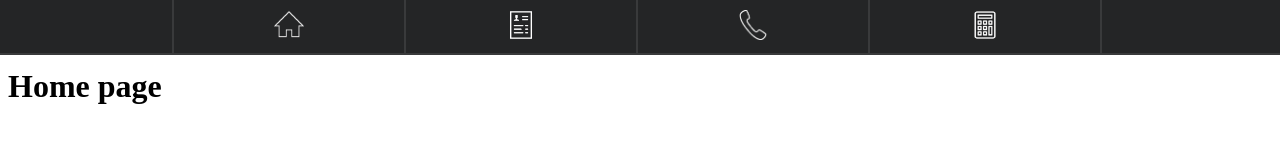
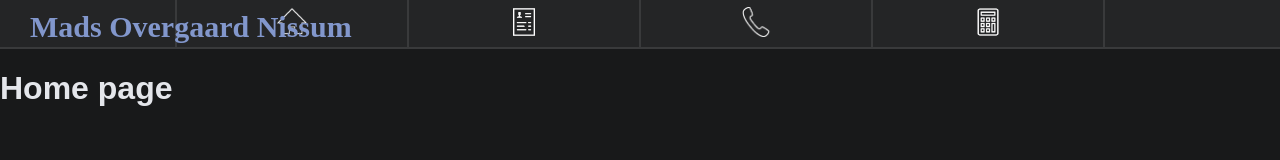
Before and after one commit to MadsNissum/MadsNissum.github.io, a plain HTML site: page index.html in a window 1280 px wide. Drawn offline with Linux system fonts and the light colour scheme.

Commit message:
Fixed menu bar problems

```diff
--- a/Lommeregner/cal_style.css
+++ b/Lommeregner/cal_style.css
@@ -1,11 +1,6 @@
-*, *::before, *::after {
-    box-sizing: border-box;
-    font-family:     -apple-system, BlinkMacSystemFont, 'Segoe UI', Roboto, Oxygen, Ubuntu, Cantarell, 'Open Sans', 'Helvetica Neue', sans-serif;
-    font-weight: normal;
-}
-
 body {
-    background: linear-gradient(to right, rgb(157, 0, 219), rgb(80, 15, 231));
+    background: linear-gradient(to right, rgb(0, 41, 75), rgb(31, 2, 100));
+    overflow: hidden;
 }
 
 .calculator-grid {
@@ -15,6 +10,7 @@ body {
     min-height: 100vh;
     grid-template-columns: repeat(4, 100px);
     grid-template-rows: minmax(120px, auto) repeat(5, 100px);
+    font-family: sans-serif;
 }
 
 
--- a/index.html
+++ b/index.html
@@ -7,9 +7,9 @@
     <title>Menu</title>
     <link rel="stylesheet" href="style.css">
 </head>
-<body>
+<body class="homepage">
     <div class="topnav">
-
+        <h1 class="name">Mads Overgaard Nissum</h1>
         <button onclick="window.location.href='index.html';"><img src="img/home_white.png" height="30" alt="Home button"></button>
         <button onclick="window.location.href='';"><img src="img/resume_white.png" height="30" alt="Resume button"></button>
         <button class="contact" onclick="window.location.href='';"><img src="img/contact_white.png" height="30" alt="Contact button"></button>
@@ -17,7 +17,6 @@
     </div>
     <div class="text">
         <h1>Home page</h1>
-
     </div>
 </body>
 </html>
--- a/style.css
+++ b/style.css
@@ -1,18 +1,16 @@
 .topnav {
     background-color: rgb(36, 37, 38);
     text-align: center;
-    margin: -8px;
-    padding: 0px;
     position: sticky;
     top: 0;
     border-bottom: 2px solid rgb(57, 58, 59);
-    overflow-y: hidden;
-    overflow: auto;
+    overflow: hidden;
 }
+
 
 .topnav button {
     padding: 10px 100px;
-    margin: 0px 0px 0px -6px;
+    margin: -3px;
     color: none;
     border: none;
     border-left: 2px solid rgb(57, 58, 59);
@@ -21,6 +19,27 @@
 }
 
 
+
+
 .topnav button:hover {
     background-color: rgba(173, 173, 173);
 }
+
+body {
+    background-color: rgb(24, 25, 26);
+    margin: 0;
+}
+
+.text {
+    font-family: sans-serif;
+    color: rgb(228, 230, 235);
+
+}
+
+.name {
+    position: fixed;
+    padding: 0px 20px 0px;
+    color: rgb(130, 151, 204);
+    margin: 10px;
+    font-size: 30px;
+}
```
Also changed, not shown: Lommeregner/index.html (+1 -1 lines).
